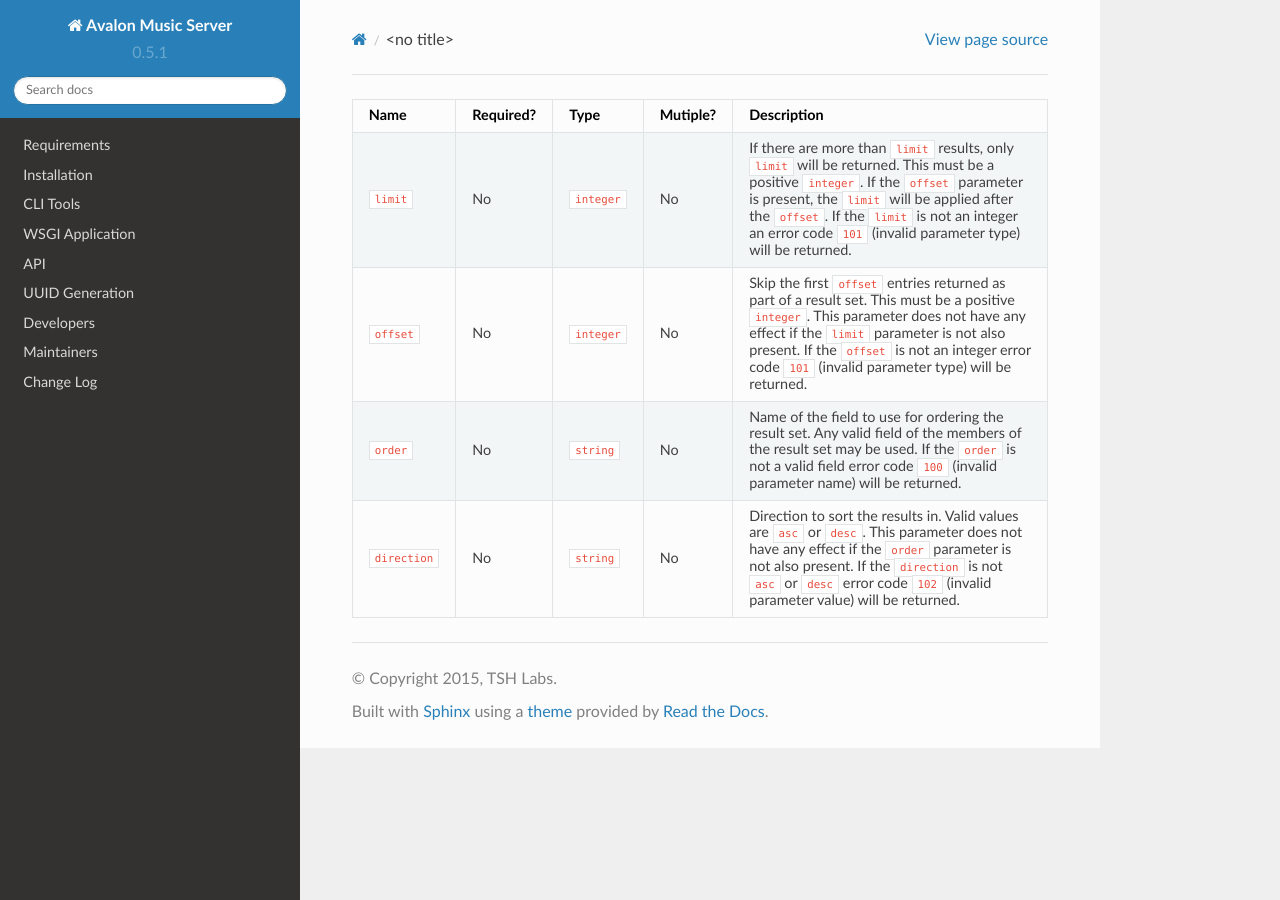
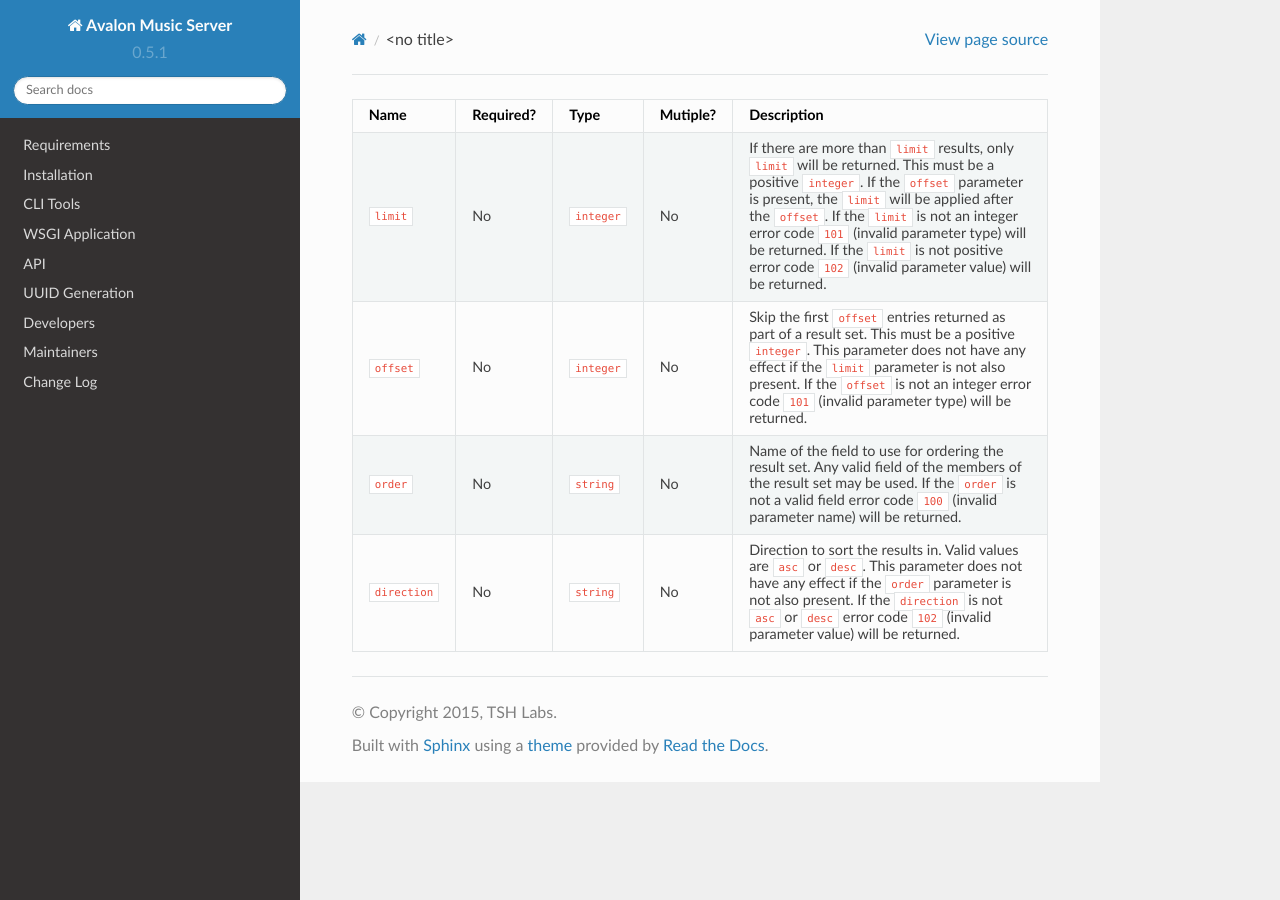
Before and after one commit to 56quarters/avalonms, a Sphinx documentation site: the page built from doc/source/api/order_limit.rst, in a window 1280 px wide. Built offline with Sphinx 7.4.7 and the Read the Docs theme 2.0.0, drawn with Linux system fonts in a browser that asks for light colours.

Commit message:
Add possible error response when limit param is negative

```diff
--- a/doc/source/api/order_limit.rst
+++ b/doc/source/api/order_limit.rst
@@ -7,8 +7,10 @@ Name          Required?     Type          Mutiple?      Description
 ``limit``     No            ``integer``   No            If there are more than ``limit`` results, only ``limit`` will
                                                         be returned. This must be a positive ``integer``. If the
                                                         ``offset`` parameter is present, the ``limit`` will be applied
-                                                        after the ``offset``. If the ``limit`` is not an integer an
+                                                        after the ``offset``. If the ``limit`` is not an integer
                                                         error code ``101`` (invalid parameter type) will be returned.
+                                                        If the ``limit`` is not positive error code ``102`` (invalid
+                                                        parameter value) will be returned.
 ------------- ------------- ------------- ------------- ---------------------------------------------------------------
 ``offset``    No            ``integer``   No            Skip the first ``offset`` entries returned as part of a result
                                                         set. This must be a positive ``integer``. This parameter does
```
